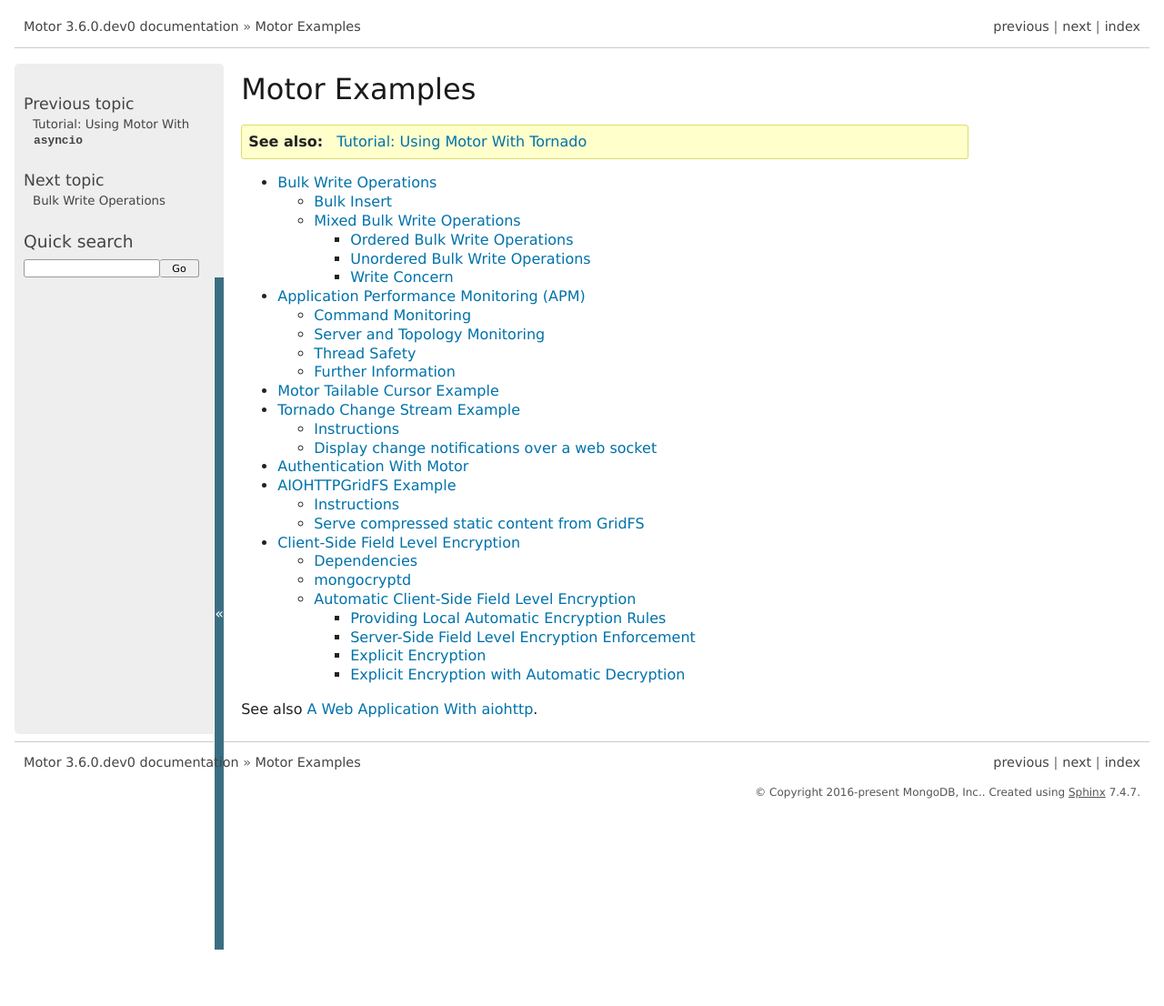
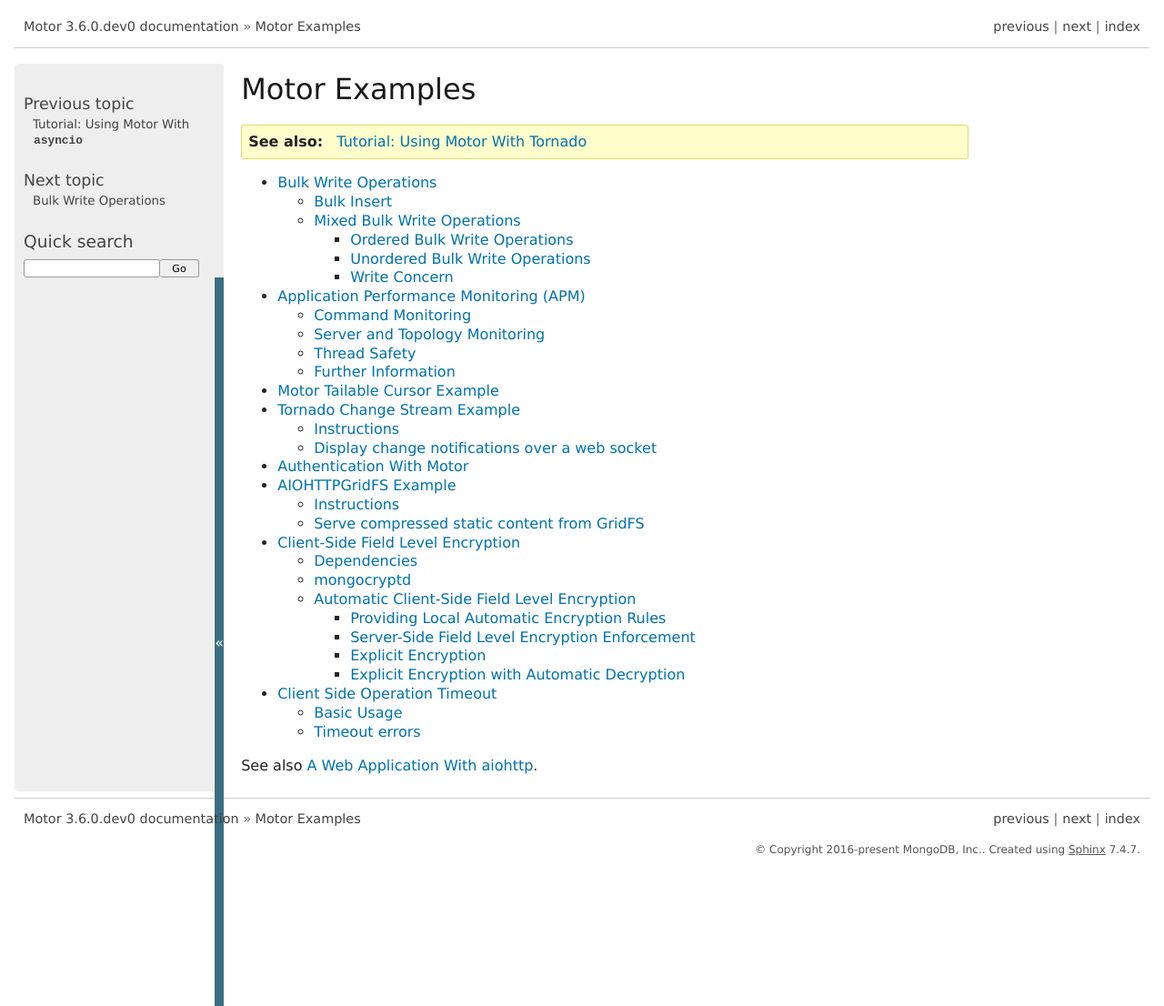
Before and after one commit to mongodb/motor, a Sphinx documentation site: the page built from doc/examples/index.rst, in a window 1280 px wide. Shown: the whole page at 91% size. Built offline with Sphinx 7.4.7, drawn with Linux system fonts in a browser that asks for light colours; the version number is read from the project's files by our own code; before the commit the page ends 1044 px from its top, so only the background shows below that; some of the changed lines change nothing that is shown.

Commit message:
MOTOR-1165 Add documentation for CSOT

```diff
--- a/doc/examples/index.rst
+++ b/doc/examples/index.rst
@@ -12,5 +12,6 @@
    authentication
    aiohttp_gridfs_example
    encryption
+   timeouts
 
 See also :ref:`example-web-application-aiohttp`.
--- /dev/null
+++ b/doc/examples/timeouts.rst
@@ -0,0 +1,80 @@
+
+.. _timeout-example:
+
+Client Side Operation Timeout
+=============================
+
+PyMongo 4.2 introduced :meth:`~pymongo.timeout` and the ``timeoutMS``
+URI and keyword argument to :class:`~pymongo.mongo_client.MongoClient`.
+These features allow applications to more easily limit the amount of time that
+one or more operations can execute before control is returned to the app. This
+timeout applies to all of the work done to execute the operation, including
+but not limited to server selection, connection checkout, serialization, and
+server-side execution.
+
+:meth:`~pymongo.timeout` is asyncio safe; the timeout only applies to current
+Task and multiple Tasks can configure different timeouts concurrently.
+:meth:`~pymongo.timeout` can be used identically in ``Motor``.
+
+For more information and troubleshooting, see the PyMongo docs on
+`Client Side Operation Timeout`_
+
+.. _Client Side Operation Timeout: https://pymongo.readthedocs.io/en/stable/examples/timeouts.html
+
+
+Basic Usage
+-----------
+
+The following example uses :meth:`~pymongo.timeout` to configure a 10-second
+timeout for an :meth:`~pymongo.collection.Collection.insert_one` operation::
+
+  import pymongo
+  import motor.motor_asyncio
+  client = motor.motor_asyncio.AsyncIOMotorClient()
+  coll = client.test.test
+  with pymongo.timeout(10):
+      await coll.insert_one({"name": "Nunu"})
+
+The :meth:`~pymongo.timeout` applies to all pymongo operations within the block.
+The following example ensures that both the ``insert`` and the ``find`` complete
+within 10 seconds total, or raise a timeout error::
+
+  with pymongo.timeout(10):
+      await coll.insert_one({"name": "Nunu"})
+      await coll.find_one({"name": "Nunu"})
+
+When nesting :func:`~pymongo.timeout`, the nested deadline is capped by the outer
+deadline. The deadline can only be shortened, not extended.
+When exiting the block, the previous deadline is restored::
+
+  with pymongo.timeout(5):
+      await coll.find_one()  # Uses the 5 second deadline.
+      with pymongo.timeout(3):
+          await coll.find_one() # Uses the 3 second deadline.
+      await coll.find_one()  # Uses the original 5 second deadline.
+      with pymongo.timeout(10):
+          await coll.find_one()  # Still uses the original 5 second deadline.
+      await coll.find_one()  # Uses the original 5 second deadline.
+
+Timeout errors
+--------------
+
+When the :meth:`~pymongo.timeout` with-statement is entered, a deadline is set
+for the entire block. When that deadline is exceeded, any blocking pymongo operation
+will raise a timeout exception. For example::
+
+  try:
+      with pymongo.timeout(10):
+          await coll.insert_one({"name": "Nunu"})
+          time.sleep(10)
+          # The deadline has now expired, the next operation will raise
+          # a timeout exception.
+          await coll.find_one({"name": "Nunu"})
+  except PyMongoError as exc:
+      if exc.timeout:
+          print(f"block timed out: {exc!r}")
+      else:
+          print(f"failed with non-timeout error: {exc!r}")
+
+The :attr:`pymongo.errors.PyMongoError.timeout` property (added in PyMongo 4.2)
+will be ``True`` when the error was caused by a timeout and ``False`` otherwise.
```
